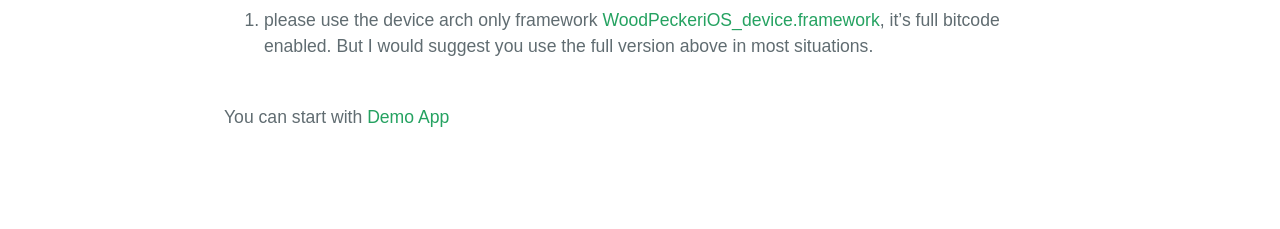
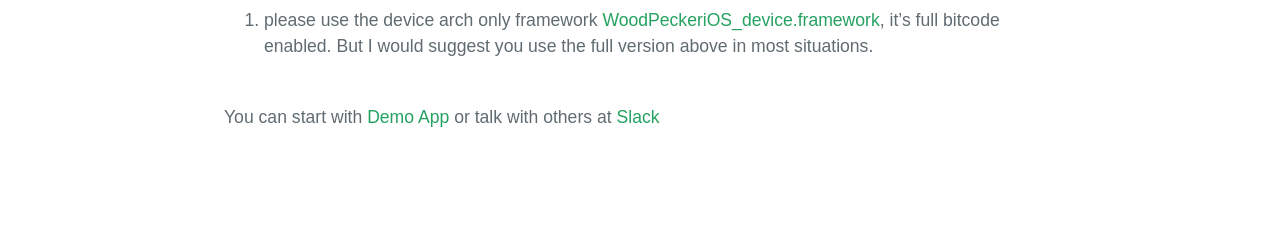
Before and after one commit to github-xiaogang/woodpecker, a Jekyll site: the page built from usage.md, in a window 1280 px wide. Shown: the part 1814-2043 px from the top of the page. Built offline with Jekyll 4.4.1, drawn with Linux system fonts in a browser that asks for light colours.

Commit message:
add slack link

```diff
--- a/usage.md
+++ b/usage.md
@@ -66,7 +66,8 @@ Please drag WoodPeckeriOS.framework to `Build Phases -> Embed Framworks`.
 1. please use the device arch only framework <a href="/assets/framework/WoodPeckeriOS_device.framework.zip">WoodPeckeriOS_device.framework</a>, it's full bitcode enabled. But I would suggest you use the full version above in most situations.
 
 <br/>
-You can start with <a href="https://github.com/appwoodpecker/woodpecker-ios">Demo App</a>
+You can start with <a href="https://github.com/appwoodpecker/woodpecker-ios">Demo App</a> or talk with others at
+<a href="https://join.slack.com/t/woodpeckerapp/shared_invite/enQtNTkzNzU1OTAwMDgzLTM3MzdiZDdmZTI2M2EyNDhjYmViNmFmZThmNjM5ZjdmZDFlYjdlNTU5NWU1ZWVhZDU0ZmM5YjlmNjJlYjU1MjI">Slack</a>
 <br/>
 <br/>
 <br/>
```
Also changed, not shown: cnusage.md (+1 -1 lines).
